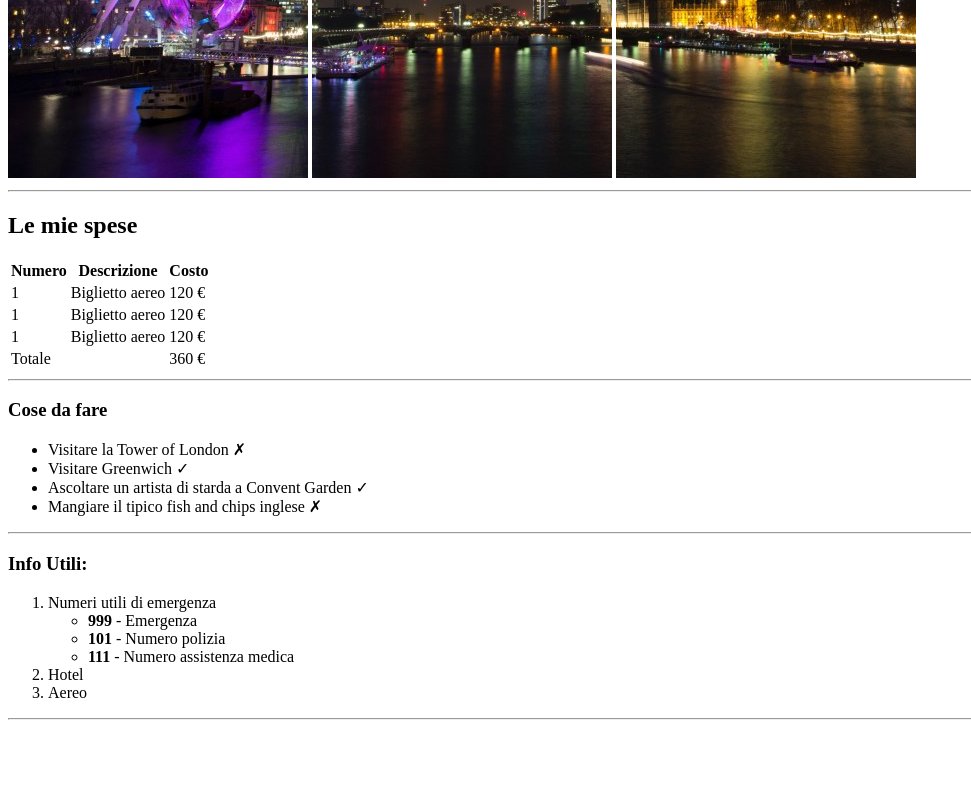
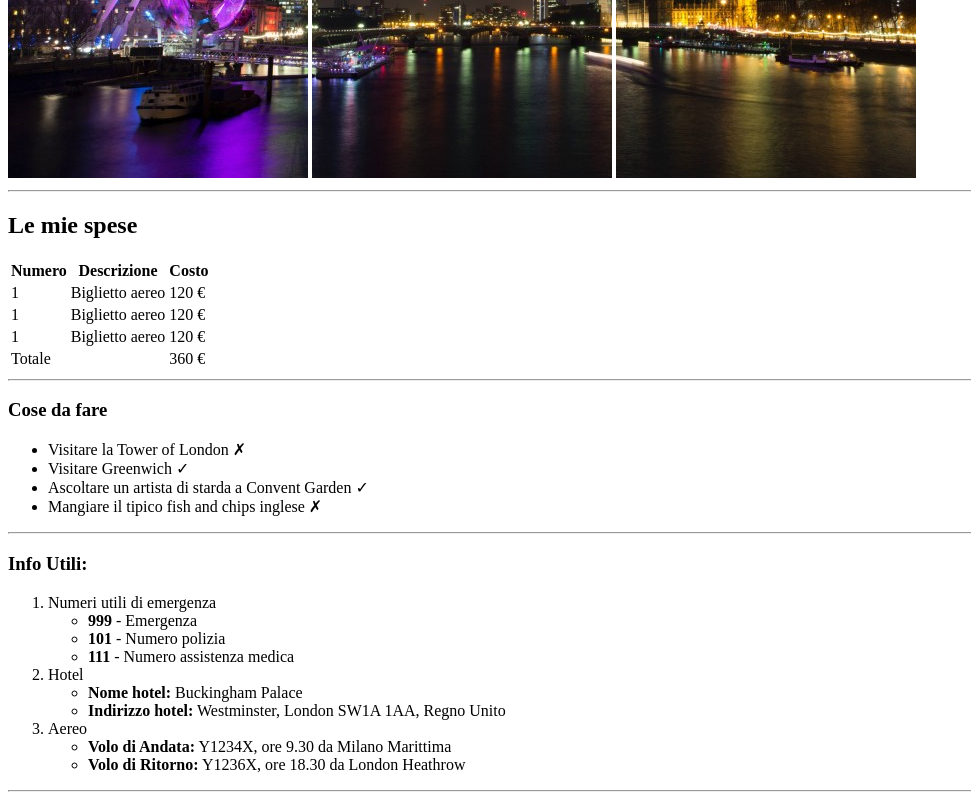
Before and after one commit to enrico-antonini1/html-london-trip, a plain HTML site: page index.html in a window 1280 px wide. Shown: the part 489-1289 px from the top of the page, without its empty margins (0-971 px from the left). Before the commit the page ends 1217 px from the top, so only its background shows below. Drawn offline with Linux system fonts and the light colour scheme.

Commit message:
feat: Info utili

```diff
--- a/index.html
+++ b/index.html
@@ -75,10 +75,21 @@
                     <li><strong>111</strong> - Numero assistenza medica</li>
                 </ul>
             </li>
-            <li>Hotel</li>
-            <li>Aereo</li>
+            <li>Hotel
+                <ul>
+                    <li><strong>Nome hotel:</strong> Buckingham Palace</li>
+                    <li><strong>Indirizzo hotel:</strong> Westminster, London SW1A 1AA, Regno Unito</li>
+                </ul>
+            </li>
+            <li>Aereo
+                <ul>
+                    <li><strong>Volo di Andata:</strong> Y1234X, ore 9.30 da Milano Marittima</li>
+                    <li><strong>Volo di Ritorno:</strong> Y1236X, ore 18.30 da London Heathrow</li>
+                </ul>
+            </li>
         </ol>
     </section> <hr>
+
     <!-- sezione 5 -->
     <section></section>
 </body>
```
